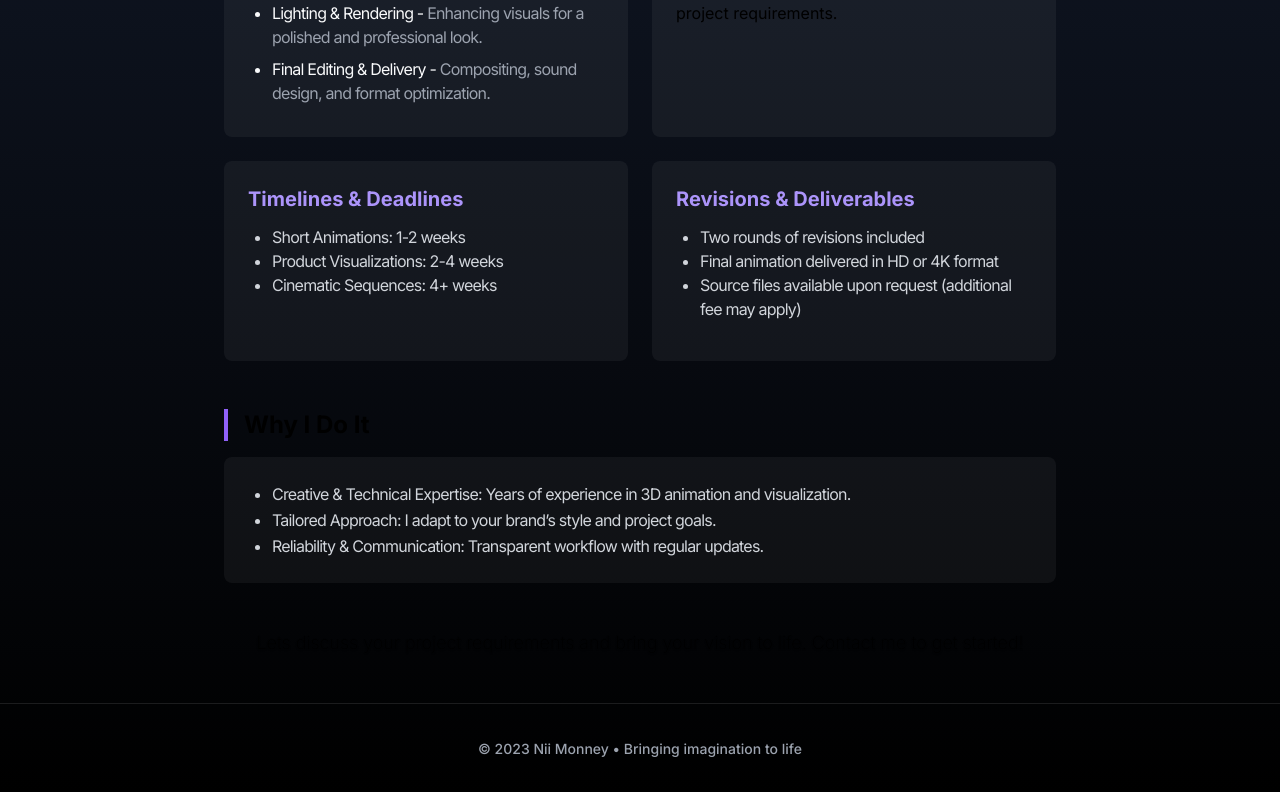
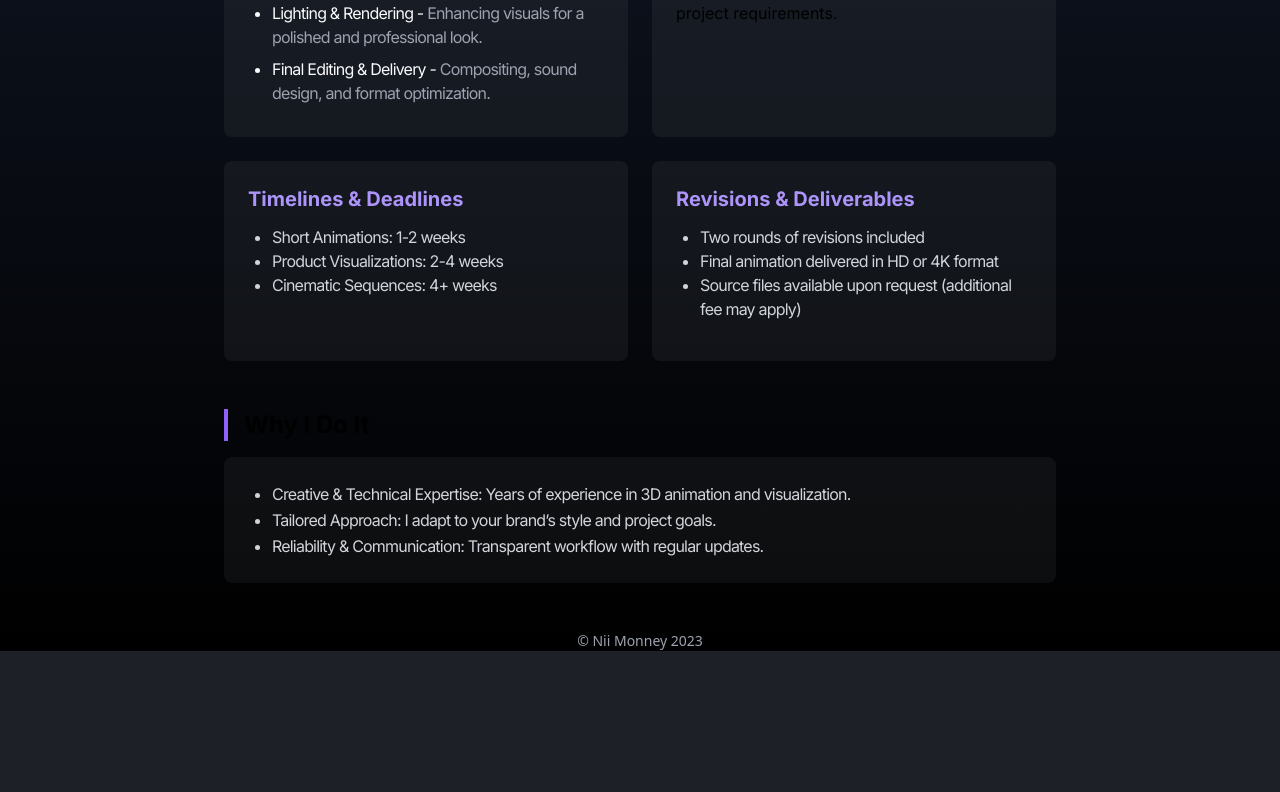
Before and after one commit to spyder1265/nii, a Next.js app: page /about in a window 1280 px wide. Shown: the part 1317-2109 px from the top of the page. After the commit the page ends 1968 px from the top, so only its background shows below. Built offline with nearby package versions, Linux system fonts and the light colour scheme.

Commit message:
feat: update footer layout across multiple pages; standardize copyright year display

```diff
--- a/app/about/page.tsx
+++ b/app/about/page.tsx
@@ -164,21 +164,20 @@ const page: React.FC<Ipage> = ({}) => {
                 </ul>
               </div>
             </section>
-            <div className='mt-4'>
+            {/* <div className='mt-4'>
               <TypingAnimation
                 className='w-full text-lg max-md:text-sm leading-6 tracking-normal max-md:w-[700px] font-extralight'
                 duration={20}
                 text='Lets discuss your project requirements and bring your vision to
                 life. Contact me to get started!'
               />
-            </div>
+            </div> */}
           </div>
         </section>
 
-        <footer className='text-center py-8 border-t border-white/10'>
-          <span className='text-sm font-medium text-gray-400'>
-            &copy; {new Date().getFullYear()} Nii Monney • Bringing imagination
-            to life
+        <footer className='w-full flex items-center justify-center'>
+          <span className='font-sans text-sm text-gray-400'>
+            &copy; Nii Monney {new Date().getFullYear()}
           </span>
         </footer>
       </main>
--- a/app/projects/[id]/page.tsx
+++ b/app/projects/[id]/page.tsx
@@ -207,8 +207,8 @@ const ProjectPage: React.FC<PageProps> = ({ params }) => {
 
   return (
     <>
-      <main className='flex flex-col min-h-screen w-full items-center bg-gray-900 text-white'>
-        <header className='sticky top-0 z-10 w-full min-h-[84px] bg-gray-900/50 backdrop-blur-sm border-b border-gray-800'>
+      <main className='flex min-h-screen z-40 sticky top-0 flex-col justify-between items-center'>
+        <header className='min-h-[84px] w-full bg-[rgba(0,0,0,0.4)]'>
           <Navbar fixed />
         </header>
 
@@ -221,7 +221,7 @@ const ProjectPage: React.FC<PageProps> = ({ params }) => {
           {/* Back Button */}
           <Link
             href='/projects'
-            className='self-start inline-flex items-center gap-2 text-blue-400 hover:text-blue-300 transition-colors mb-2'
+            className='max-md:hidden self-start inline-flex items-center gap-2 text-blue-400 hover:text-blue-300 transition-colors mb-2'
           >
             <svg
               xmlns='http://www.w3.org/2000/svg'
@@ -334,15 +334,10 @@ const ProjectPage: React.FC<PageProps> = ({ params }) => {
           </motion.div>
         </motion.section>
 
-        <footer className='w-full py-6 mt-auto border-t border-gray-800'>
-          <div className='container mx-auto px-4 flex items-center justify-between'>
-            <span className='font-sans text-sm text-gray-400'>
-              &copy; Nii Monney {new Date().getFullYear()}
-            </span>
-            <div className='flex gap-4'>
-              {/* Additional footer content could go here */}
-            </div>
-          </div>
+        <footer className='w-full flex items-center justify-center'>
+          <span className='font-sans text-sm text-gray-400'>
+            &copy; Nii Monney {new Date().getFullYear()}
+          </span>
         </footer>
 
         {/* Floating Back Button (for mobile) */}
--- a/app/projects/page.tsx
+++ b/app/projects/page.tsx
@@ -129,8 +129,8 @@ const ProjectsPage = () => {
           </div>
         </motion.section>
         <footer className='w-full flex items-center justify-center'>
-          <span className='font-sans text-sm font-bold text-gray-100 opacity-50'>
-            &copy; Nii Monney 2021
+          <span className='font-sans text-sm text-gray-400'>
+            &copy; Nii Monney {new Date().getFullYear()}
           </span>
         </footer>
       </main>
```
